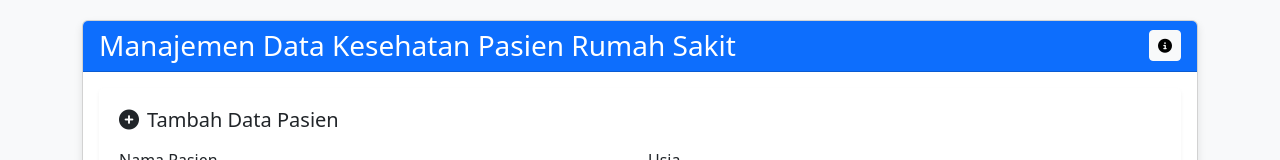
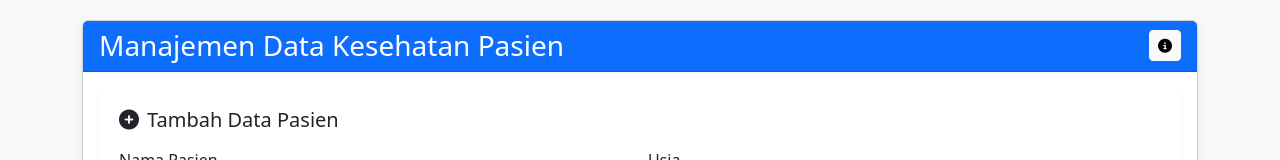
Before and after one commit to oktafiapal/CRUD-Data-Man-Kes, a plain HTML site: page index.html in a window 1280 px wide. Shown: the top 160 px of the page. Drawn offline with nearby package versions, Linux system fonts and the light colour scheme.

Commit message:
mengapus RS

```diff
--- a/index.html
+++ b/index.html
@@ -44,7 +44,7 @@
             <div class="col-12">
                 <div class="card">
                     <div class="card-header d-flex justify-content-between align-items-center">
-                        <h3 class="mb-0">Manajemen Data Kesehatan Pasien Rumah Sakit</h3>
+                        <h3 class="mb-0">Manajemen Data Kesehatan Pasien</h3>
                         <button class="btn btn-light btn-sm" data-bs-toggle="modal" data-bs-target="#infoModal">
                             <i class="fas fa-info-circle"></i>
                         </button>
```
